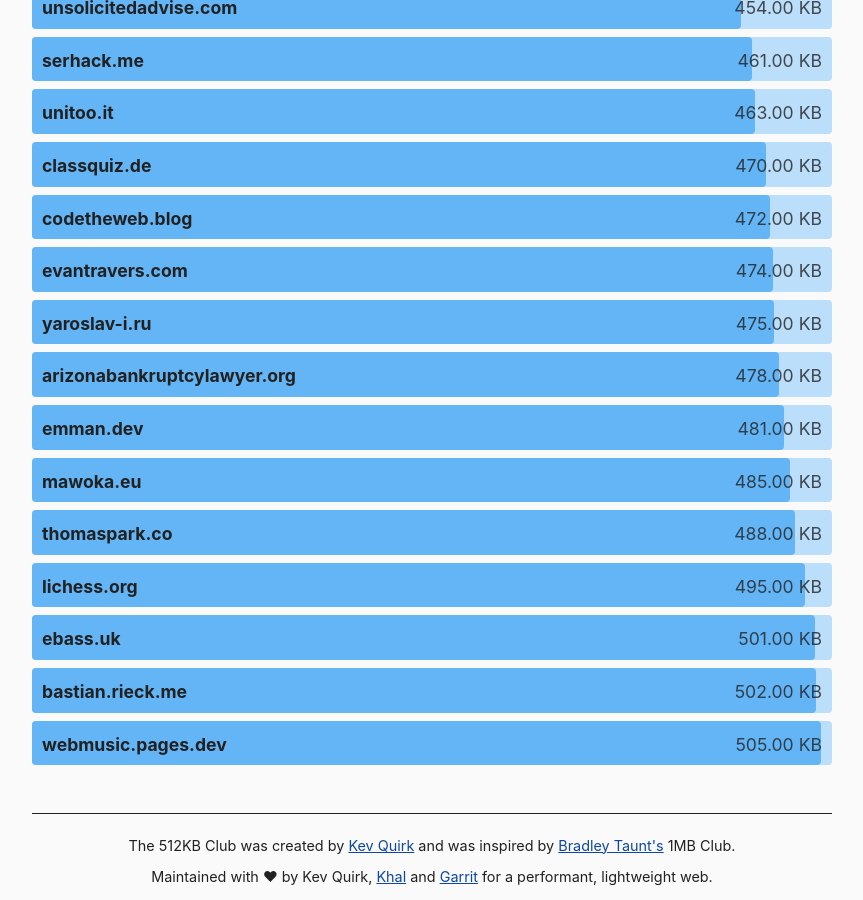
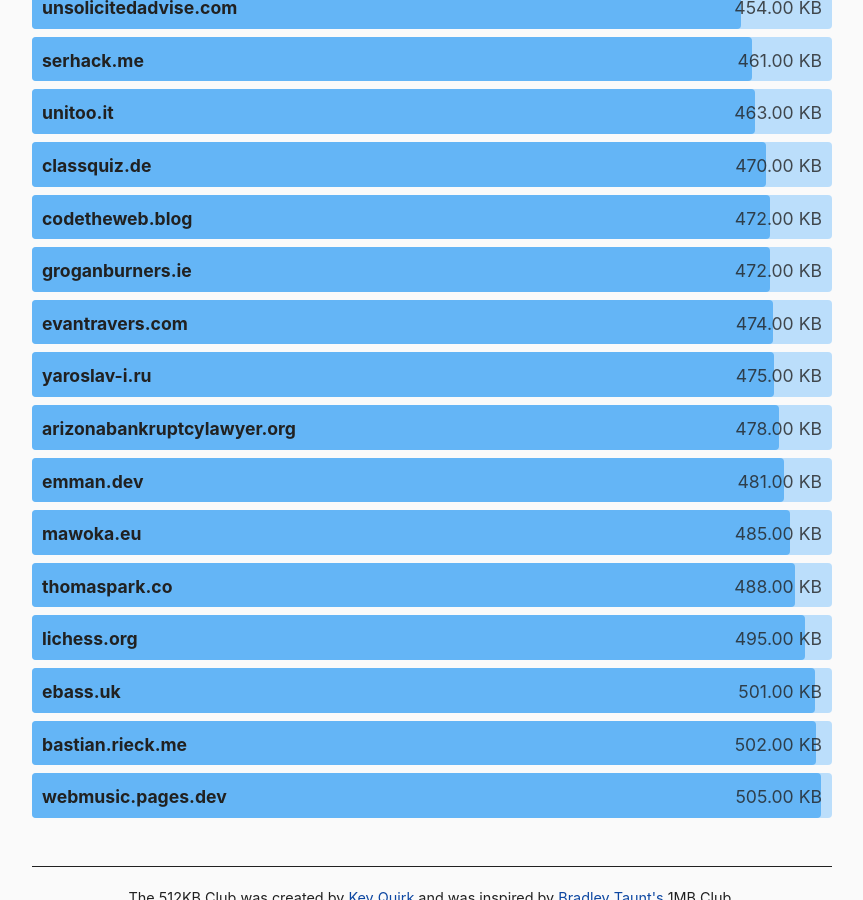
Before and after one commit to kevquirk/512kb.club, a Jekyll site: the page built from index.md, in a window 1280 px wide and 900 px high, scrolled down 31104 px. Shown: the whole window, without its empty margins (208-1071 px from the left). Built offline with Jekyll 4.4.1, drawn with Linux system fonts in a browser that asks for light colours.

Commit message:
Adding Grogan Burners
report here: https://gtmetrix.com/reports/www.groganburners.ie/4Sx2tLdj/ - 472KB uncompressed

```diff
--- a/_data/sites.yml
+++ b/_data/sites.yml
@@ -1157,6 +1157,11 @@
   url: https://golang.cafe/
   size: 167
   last_checked: 2022-01-30
+
+- domain: groganburners.ie
+  url: https://www.groganburners.ie/
+  size: 472
+  last_checked: 2023-03-01
 
 - domain: groundzeno.net
   url: https://groundzeno.net/
```
